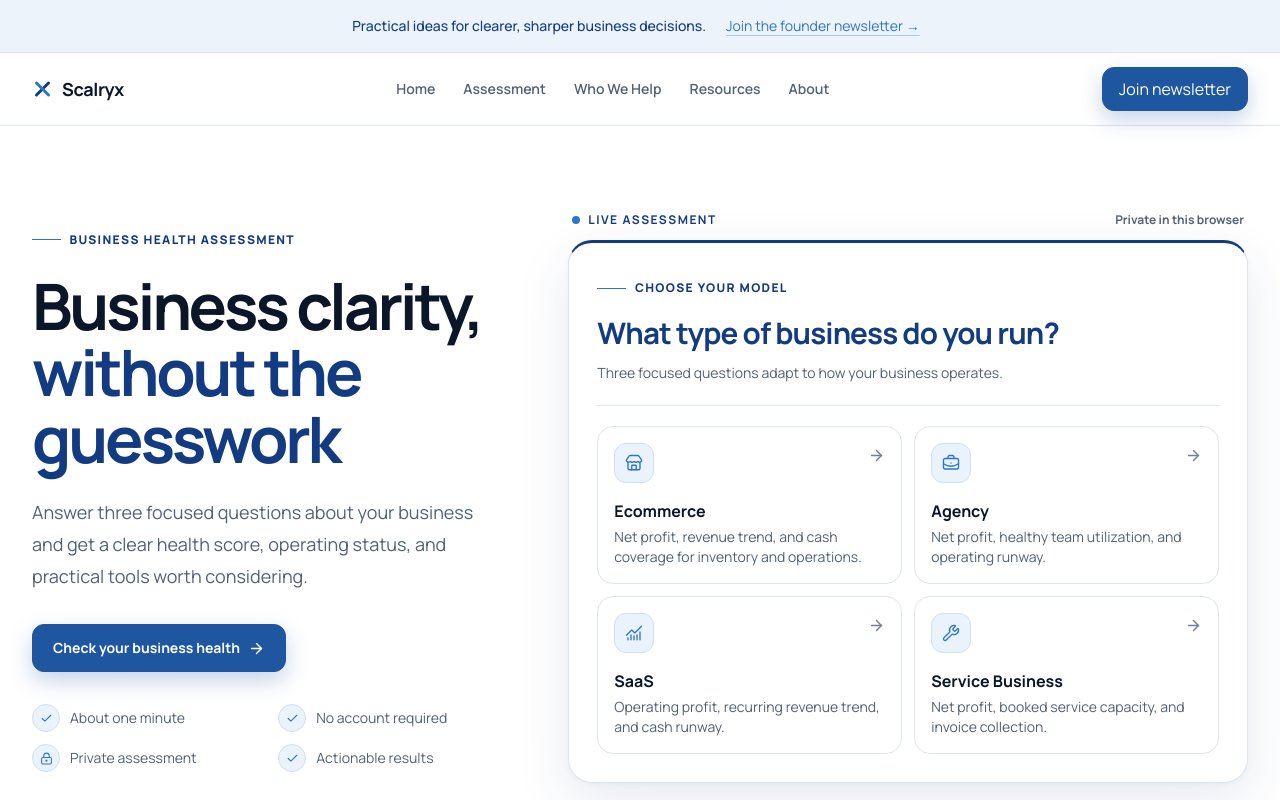
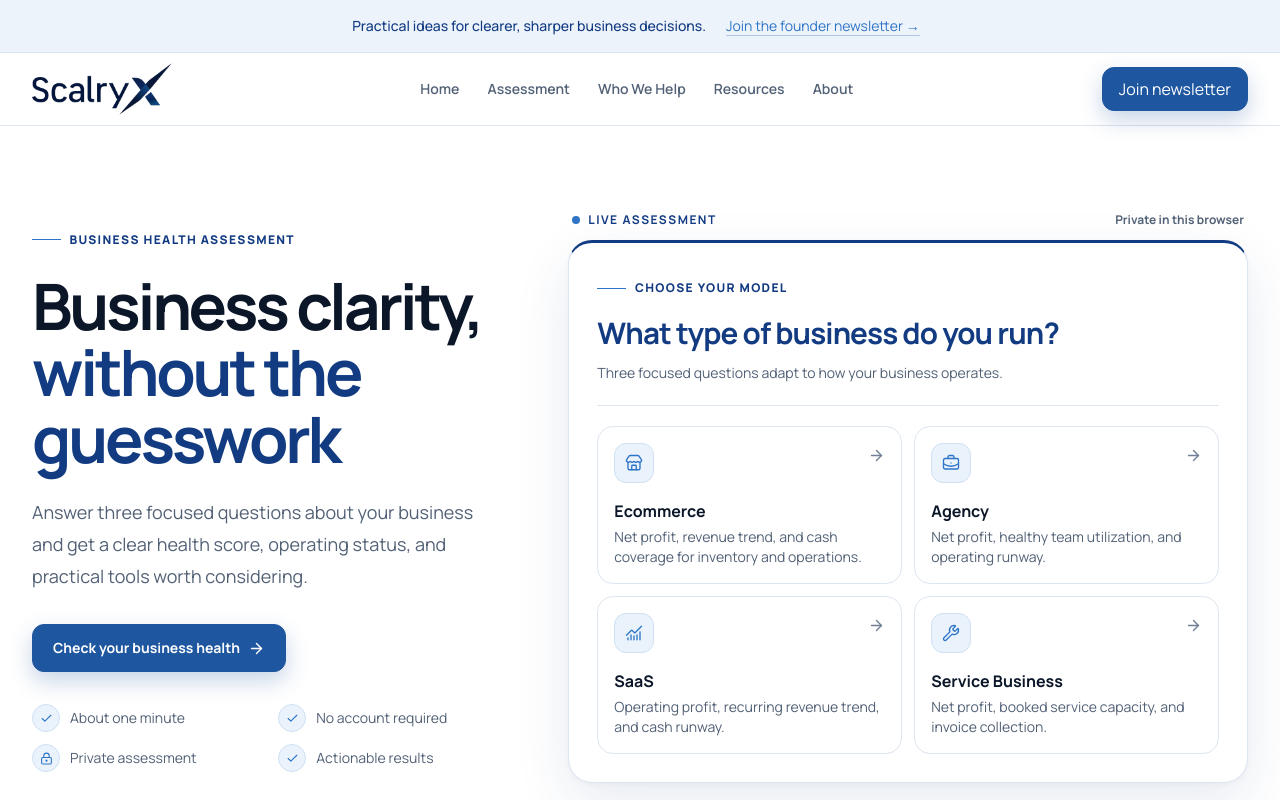
Before and after one commit to swajannaimur/scalryx, a Next.js app: page / in a window 1280 px wide. Shown: the top 800 px of the page. Built offline with nearby package versions, Linux system fonts and the light colour scheme.

Commit message:
fix: integrate supplied Scalryx logo

```diff
--- a/app/components/brand/logo.tsx
+++ b/app/components/brand/logo.tsx
@@ -1,18 +1,22 @@
+import Image from "next/image";
+import logoImage from "../../../public/logo.png";
+
 interface LogoProps {
-  compact?: boolean;
   className?: string;
+  preload?: boolean;
 }
 
-export function Logo({ compact = false, className = "" }: LogoProps) {
+export function Logo({
+  className = "w-[140px]",
+  preload = false,
+}: LogoProps) {
   return (
-    <span
-      className={`inline-flex items-center gap-2.5 font-semibold text-content ${className}`}
-    >
-      <span aria-hidden="true" className="relative block size-5">
-        <span className="absolute left-[9px] top-0 h-5 w-[3px] rotate-45 rounded-full bg-[var(--brand-primary)]" />
-        <span className="absolute left-[9px] top-0 h-5 w-[3px] -rotate-45 rounded-full bg-[var(--brand-accent)]" />
-      </span>
-      {!compact && <span className="text-lg font-bold tracking-[-0.02em]">Scalryx</span>}
-    </span>
+    <Image
+      alt="Scalryx"
+      className={`h-auto max-w-full ${className}`}
+      preload={preload}
+      sizes="(max-width: 639px) 112px, 140px"
+      src={logoImage}
+    />
   );
 }
```
Also changed, not shown: public/logo.png (added), 1 other file (tests, documents, lock files or other folders).
